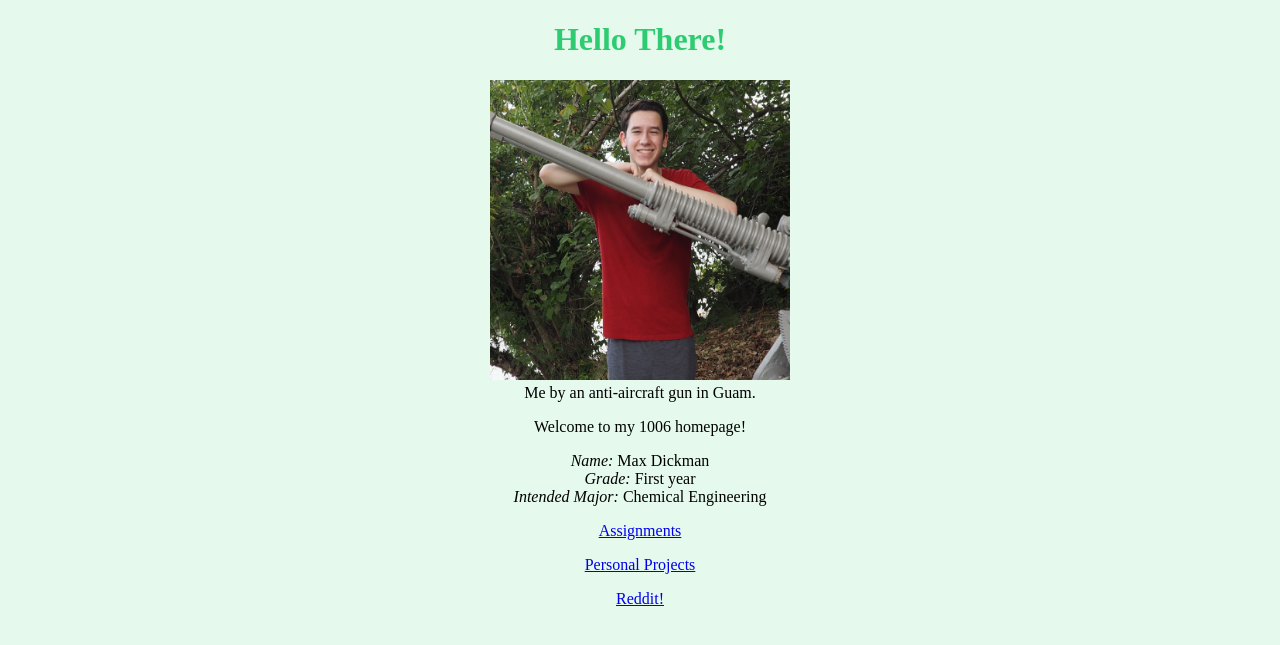
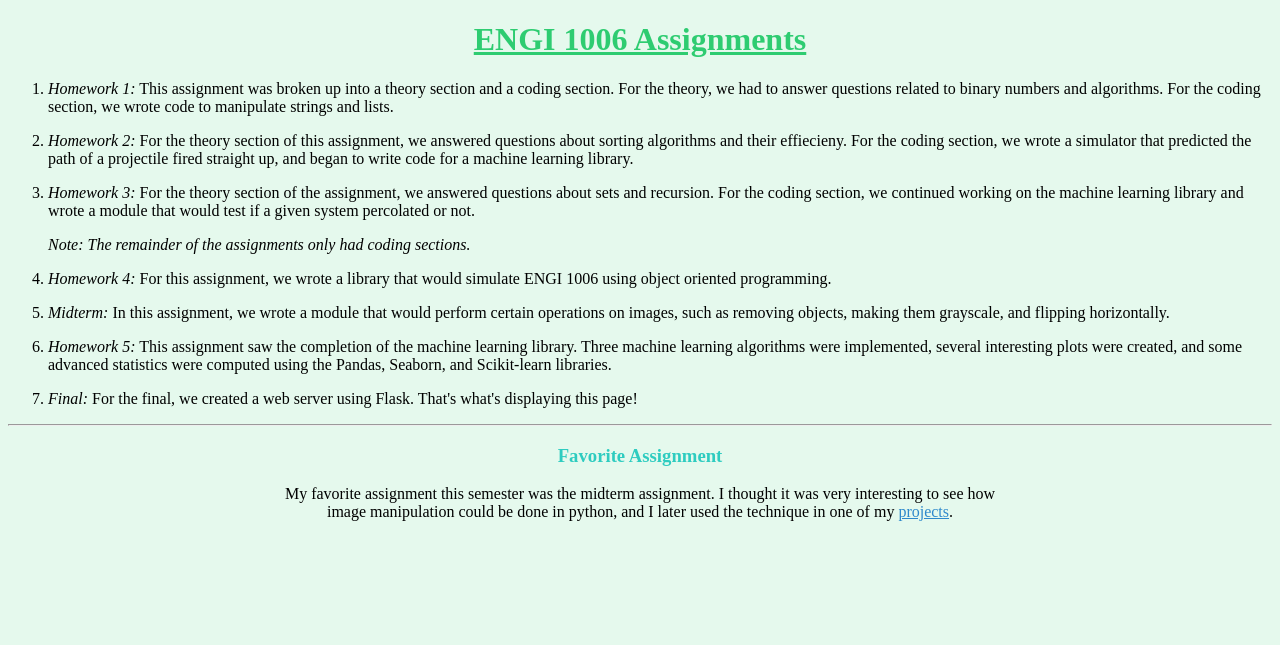
Before and after one commit to md3854/md3854-final, a Flask app: template templates/assignments.html in a window 1280 px wide. Shown: the top 645 px of the page. Run offline with Flask 2, Linux system fonts and the light colour scheme; the template is opened without the code that fills it, so the values that code supplies are empty.

Commit message:
Finished assignments page.

```diff
--- a/templates/assignments.html
+++ b/templates/assignments.html
@@ -2,23 +2,80 @@
 <html>
     <head>
         <!--specifies title of the page !-->
-        <title>Max's Home</title>
+        <title>Assignments</title>
     <head>
     <body style="background-color:#E5F9ED;">
     <center>
-    <h1 style="color:#2ecc71;">Hello There!</h1>
-    <figure>
-        <img src="/static/Me.jpg" alt="Me with an anti-aircraft gun" width=300 height=300>
-        <figcaption>Me by an anti-aircraft gun in Guam.</figcaption>
-    </figure>
-    <p>Welcome to my 1006 homepage!</p>
-    <p> <em>Name:</em> Max Dickman<br>
-        <em>Grade:</em> First year<br>
-        <em>Intended Major:</em> Chemical Engineering
+        <h1 style="color:#2ecc71;"><u>ENGI 1006 Assignments</u></h1>
+    </center>
+    <p>
+        <ol>
+            <li>
+                <em>Homework 1:</em> This assignment was broken up into a theory section
+                and a coding section. For the theory, we had to answer questions
+                related to binary numbers and algorithms. For the coding section,
+                we wrote code to manipulate strings and lists.
+            </li>
+        </p>
+        <p>
+            <li>
+                <em>Homework 2:</em> For the theory section of this assignment,
+                we answered questions about sorting algorithms and their effiecieny.
+                For the coding section, we wrote a simulator that predicted the
+                path of a projectile fired straight up, and began to write code
+                for a machine learning library.
+            </li>
+        </p>
+        <p>
+            <li>
+                <em>Homework 3:</em> For the theory section of the assignment,
+                we answered questions about sets and recursion. For the coding
+                section, we continued working on the machine learning library
+                and wrote a module that would test if a given system percolated
+                or not.
+            </li>
+        </p>
+        <p>
+            <em>Note: The remainder of the assignments only had coding sections. </em>
+        </p>
+        <p>
+            <li>
+                <em>Homework 4:</em> For this assignment, we wrote a library
+                that would simulate ENGI 1006 using object oriented programming.
+            </li>
+        </p>
+        <p>
+            <li>
+                <em>Midterm:</em> In this assignment, we wrote a module that would
+                perform certain operations on images, such as removing objects,
+                making them grayscale, and flipping horizontally.
+            </li>
+        </p>
+        <p>
+            <li>
+                <em>Homework 5:</em> This assignment saw the completion of the
+                machine learning library. Three machine learning algorithms were
+                implemented, several interesting plots were created, and some
+                advanced statistics were computed using the Pandas, Seaborn, and
+                Scikit-learn libraries.
+            </li>
+        </p>
+        <p>
+            <li>
+                <em>Final:</em> For the final, we created a web server using Flask.
+                That's what's displaying this page!
+            </li>
+        </ol>
     </p>
-    <p><a href="/assignments">Assignments</a></p>
-    <p><a href="/projects">Personal Projects</a></p>
-    <p><a href="https://reddit.com/">Reddit!</a></p>
+    <center>
+    <hr>
+    <h3 style="color:#2eccc0;">Favorite Assignment</h3>
+    <p>
+        My favorite assignment this semester was the midterm assignment. I thought
+        it was very interesting to see how <br>image manipulation could be done in
+        python, and I later used the technique in one of my <a href="/projects" style="color:#2e89cc;">
+        projects</a>.
+    </p>
     </center>
     </body>
     <!--       COLORS
```
Also changed, not shown: templates/1006_homepage.html (+5 -3 lines).
